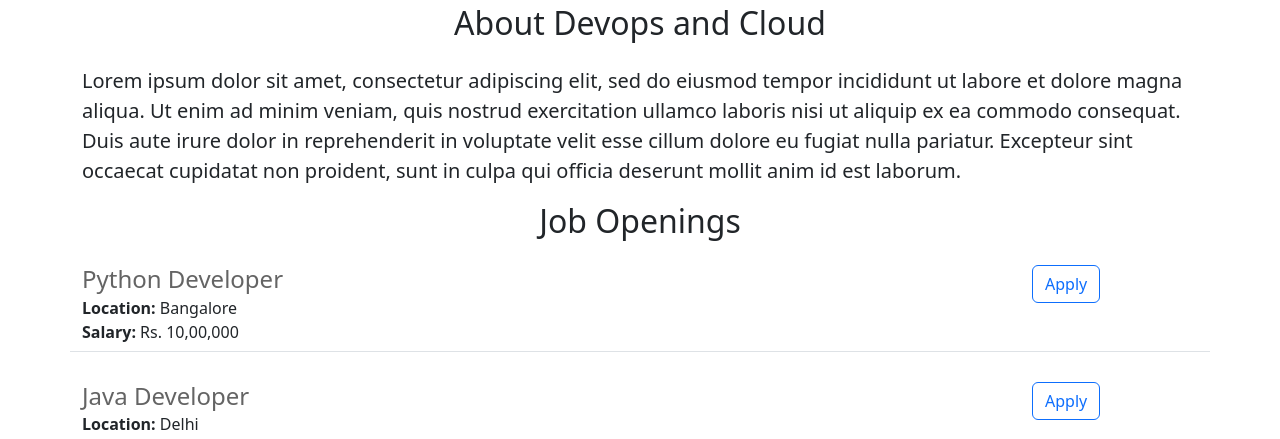
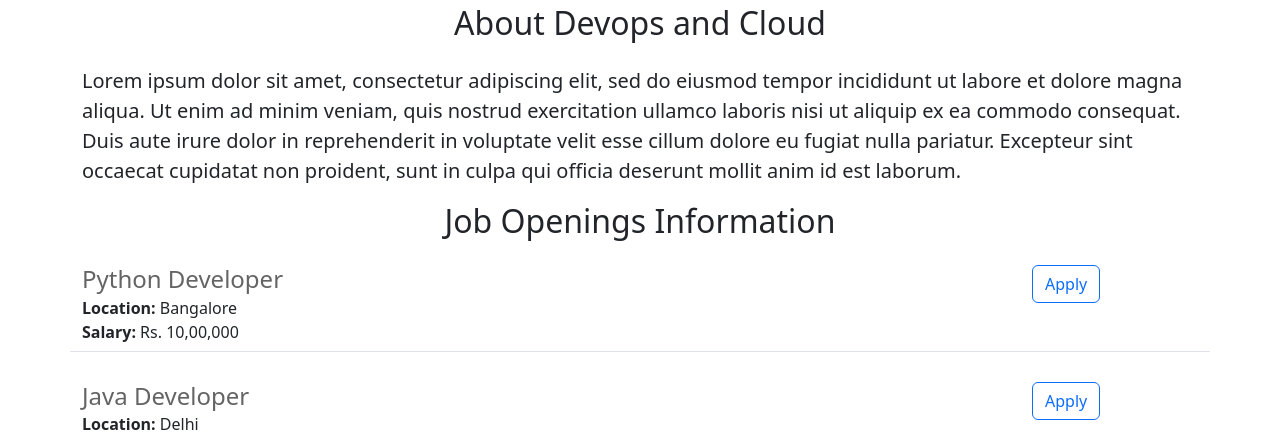
Before and after one commit to akumarvinay/vinay-job-search-app-v2, a Flask app: page / in a window 1280 px wide. Shown: the part 444-883 px from the top of the page. Run offline with Flask 3, Linux system fonts and the light colour scheme.

Commit message:
Adding small code change

```diff
--- a/templates/home.html
+++ b/templates/home.html
@@ -19,7 +19,7 @@
          <img id="banner" class="img-fluid" src= "https://vinay-job-search-app--akumarvinay.repl.co/static/banner.jpg">
          <h2 class="text-center mt-2 mb-4">About Devops and Cloud</h2>
          <p class="lead">Lorem ipsum dolor sit amet, consectetur adipiscing elit, sed do eiusmod tempor incididunt ut labore et dolore magna aliqua. Ut enim ad minim veniam, quis nostrud exercitation ullamco laboris nisi ut aliquip ex ea commodo consequat. Duis aute irure dolor in reprehenderit in voluptate velit esse cillum dolore eu fugiat nulla pariatur. Excepteur sint occaecat cupidatat non proident, sunt in culpa qui officia deserunt mollit anim id est laborum.</p>
-         <h2 class="text-center mt-2 mb-4">Job Openings</h2>
+         <h2 class="text-center mt-2 mb-4">Job Openings Information</h2>
           <div>
             {% for job in jobs %}
               {% include 'jobsinfo.html' %}
```
